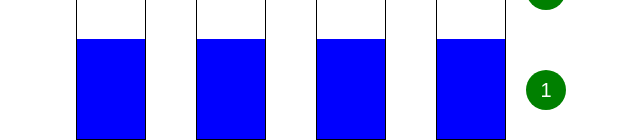
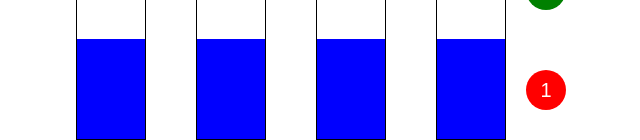
Before and after one commit to Cxade/TrueConf, a Vue app: page / in a window 1280 px wide. Shown: the part 760-900 px from the top of the page, without its empty margins (319-959 px from the left). Built offline with nearby package versions, Linux system fonts and the light colour scheme.

Commit message:
added button indication

```diff
--- a/src/pages/MainPage.vue
+++ b/src/pages/MainPage.vue
@@ -12,10 +12,14 @@
     </div>
     <div class="elevator__buttons" :style="{ height: numberOfFloors + '0rem' }">
       <div
-        class="elevator__button"
-        @click="addQueue(n)"
         v-for="n in numberOfFloors"
         :key="n"
+        :class="{
+          elevator__button: true,
+          elevator__button_busy: busyFloors.includes(n),
+          elevator__button_wait: queue.includes(n),
+        }"
+        @click="addQueue(n)"
       >
         {{ n }}
       </div>
@@ -125,6 +129,9 @@ export default {
     availableElevators() {
       return this.elevators.filter((elevator) => elevator.isBusy === false);
     },
+    busyFloors() {
+      return this.elevators.map((elevator) => elevator.floor);
+    },
   },
 };
 </script>
@@ -154,9 +161,17 @@ export default {
     color: white;
     font-size: 2rem;
     height: 4rem;
+    width: 4rem;
     background-color: green;
     border-radius: 2rem;
     cursor: pointer;
+
+    &_busy {
+      background-color: red;
+    }
+    &_wait {
+      background-color: aqua;
+    }
   }
 }
 </style>
```
